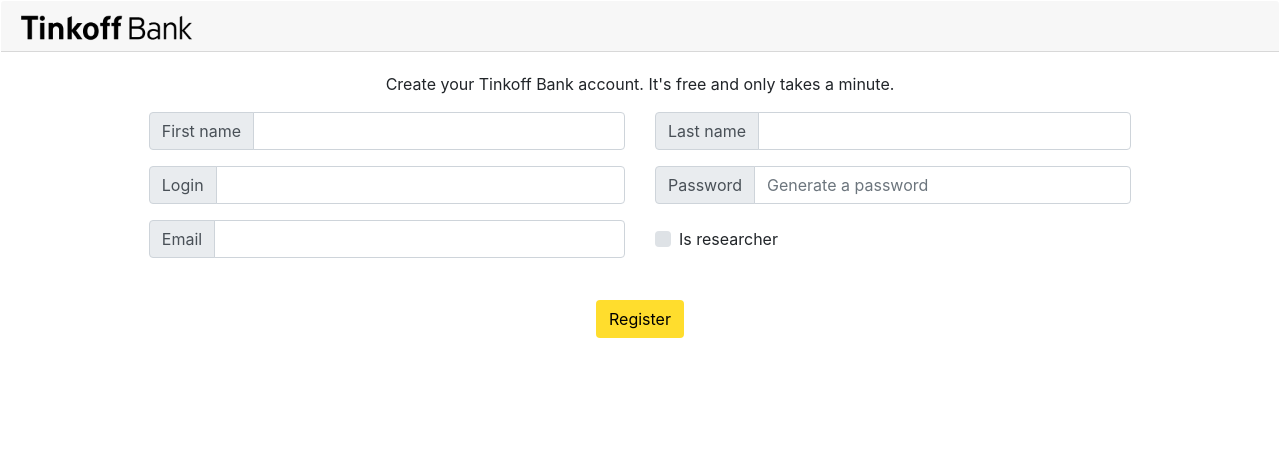
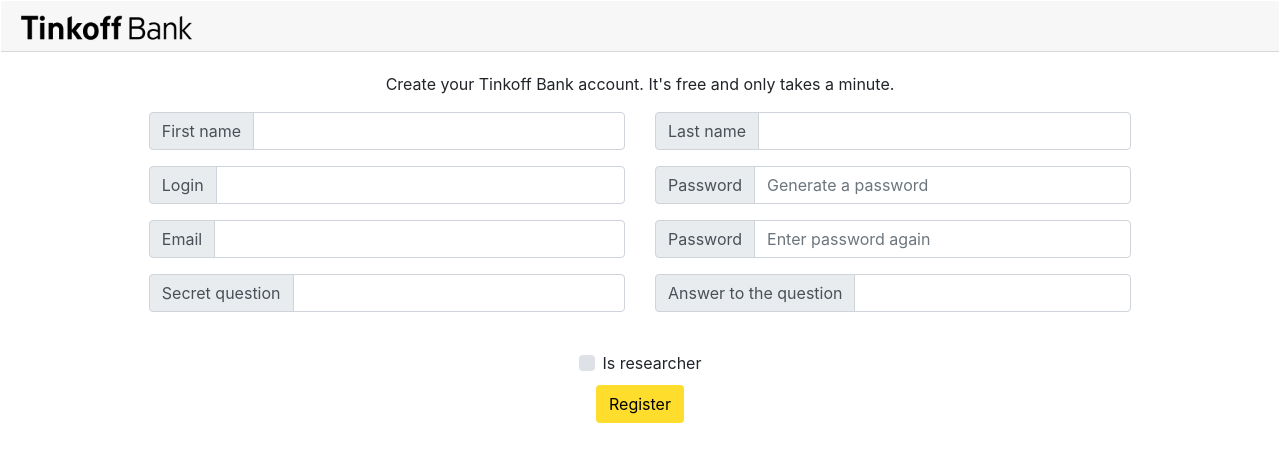
Before and after one commit to danila19991/tinkoff-web-service, a Django app: page /register in a window 1280 px wide. Shown: the top 462 px of the page. Run offline with Django 3.2, Linux system fonts and the light colour scheme; some libraries are stand-ins or nearby versions.

Commit message:
Added new fields on the page "Register"

```diff
--- a/templates/predictor/register.html
+++ b/templates/predictor/register.html
@@ -48,32 +48,54 @@
                               <input type="text" name="email" class="form-control" aria-describedby="basic-addon3">
                             </div>
 
+                            <div class="input-group mb-3">
+                                <div class="input-group-prepend">
+                                    <span class="input-group-text">Secret question</span>
+                                </div>
+                              <input type="text" name="question" class="form-control" aria-describedby="basic-addon3">
+                            </div>
+
     					</div>
 
 	    				<div class="col-6">
                             <div class="input-group mb-3">
                                 <div class="input-group-prepend">
-                                    <span class="input-group-text" id="lname">Last name</span>
+                                    <span class="input-group-text">Last name</span>
                                 </div>
-                              <input type="text" name="last_name" class="form-control" id="lname1" aria-describedby="basic-addon3">
+                              <input type="text" name="last_name" class="form-control" aria-describedby="basic-addon3">
                             </div>
 
                             <div class="input-group mb-3">
                                 <div class="input-group-prepend">
-                                    <span class="input-group-text" id="pass">Password</span>
+                                    <span class="input-group-text">Password</span>
                                 </div>
-                              <input type="password" name="password" class="form-control" id="pass1" aria-describedby="basic-addon3" placeholder="Generate a password">
+                              <input type="password" name="password" class="form-control" aria-describedby="basic-addon3" placeholder="Generate a password">
                             </div>
 
                             <div class="input-group mb-3">
-                                <div class="custom-control custom-checkbox" style="padding-top: 7px">
-                                    <input type="checkbox" class="custom-control-input" id="customCheck1" name="is_researcher">
-                                    <label class="custom-control-label" for="customCheck1">Is researcher</label>
+                                <div class="input-group-prepend">
+                                    <span class="input-group-text">Password</span>
                                 </div>
+                              <input type="password" name="password_double" class="form-control" aria-describedby="basic-addon3" placeholder="Enter password again">
                             </div>
+
+                            <div class="input-group mb-3">
+                                <div class="input-group-prepend">
+                                    <span class="input-group-text">Answer to the question</span>
+                                </div>
+                              <input type="text" name="answer" class="form-control" aria-describedby="basic-addon3">
+                            </div>
+
     			        </div>
 	    			</div>
                 </div>
+
+
+                <div class="custom-control custom-checkbox" style="padding-top: 7px">
+                    <input type="checkbox" class="custom-control-input" id="customCheck1" name="is_researcher">
+                    <label class="custom-control-label" for="customCheck1">Is researcher</label>
+                </div>
+
                 <button type="submit" class="btn" style="background-color: #ffdd2d; margin-top: 1%" name="register">Register</button>
             </form>
 
```
Also changed, not shown: templates/predictor/research.html (+69 -1 lines).
